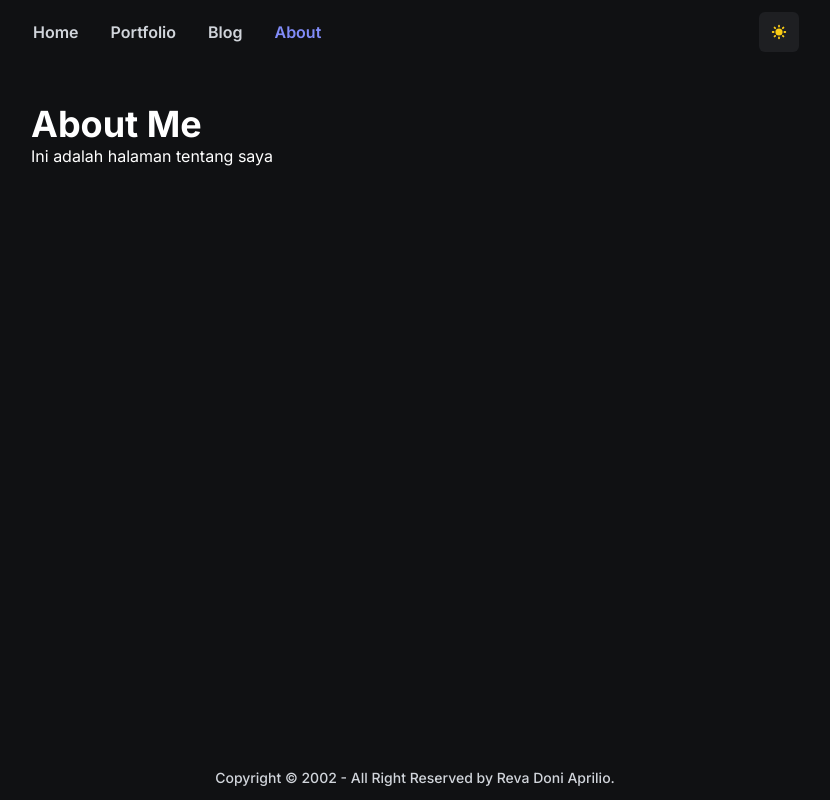
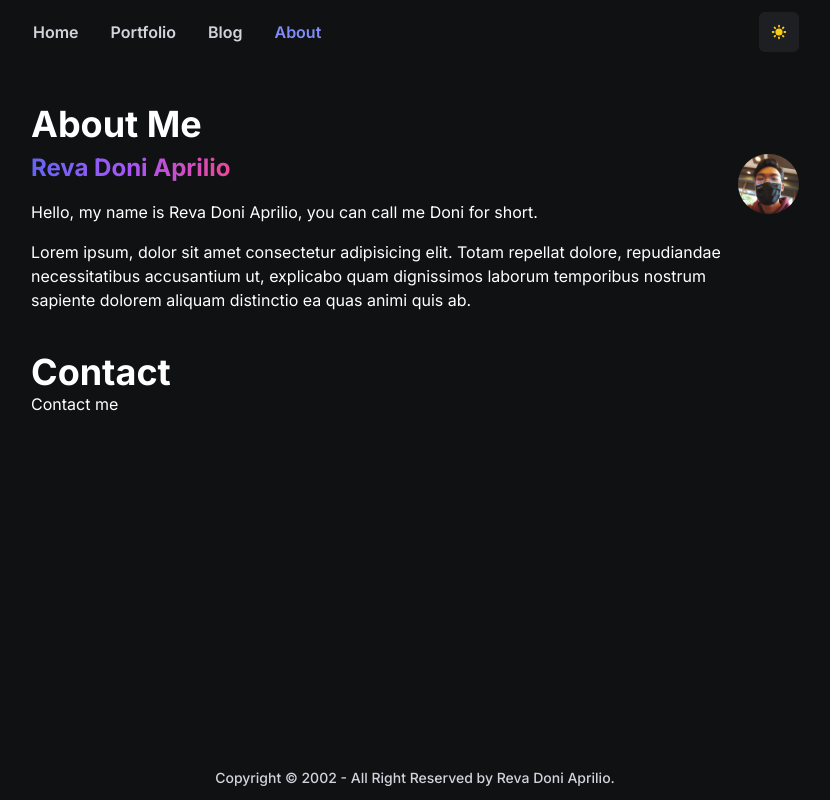
Before and after one commit to RevDonz/revdonz.my.id, a Next.js app: page /about in a window 1280 px wide. Shown: the whole page, without its empty margins (225-1055 px from the left). Built offline with nearby package versions, Linux system fonts and the light colour scheme.

Commit message:
feat(about): add content about me

```diff
--- a/src/components/mollecules/Hero.tsx
+++ b/src/components/mollecules/Hero.tsx
@@ -1,13 +1,14 @@
+import clsx from 'clsx';
+
 export interface HeroProps {
   title: string;
   description: string;
-  // children?: React.ReactNode;
-  // className?: string;
+  className?: string;
 }
 
-const Hero = ({ title, description }: HeroProps) => {
+const Hero = ({ title, description, ...props }: HeroProps) => {
   return (
-    <section className="mb-8">
+    <section className={clsx('mb-8', props.className)}>
       <h1>{title}</h1>
       <p>{description}</p>
     </section>
--- /dev/null
+++ b/src/components/mollecules/HeroWithPhoto.tsx
@@ -0,0 +1,56 @@
+import clsx from 'clsx';
+import Image from 'next/image';
+
+export interface HeroProps {
+  title: string;
+  description?: string;
+  subtitle: string;
+  children?: React.ReactNode;
+}
+
+const HeroWithPhoto = ({
+  title,
+  description,
+  subtitle,
+  children,
+}: HeroProps) => {
+  return (
+    <div className={clsx('flex flex-col md:flex-row-reverse justify-between pb-10')}>
+      <figure
+        className={clsx(
+          'w-[6rem] h-[6rem]',
+          'md:w-[10rem] md:h-[10rem]',
+          'relative',
+          'flex items-center self-start md:justify-end',
+          'mb-4 md:mb-0 md:ml-4'
+        )}
+      >
+        <Image
+          src={'/me.jpg'}
+          alt='Profile Picture'
+          width={150}
+          height={150}
+          layout='intrinsic'
+          className={clsx('rounded-full object-cover')}
+        />
+      </figure>
+      <section>
+        <h1>{title}</h1>
+        <p
+          className={clsx(
+            'max-w-max mt-2 mb-4',
+            'text-transparent font-bold text-xl md:text-2xl',
+            'bg-clip-text bg-gradient-to-r',
+            'from-primary-500 to-secondary-500 via-ternary-500'
+          )}
+        >
+          {subtitle}
+        </p>
+        <p className={clsx('max-w-prose', 'mb-2 md:mb-4')}>{description}</p>
+        {children}
+      </section>
+    </div>
+  );
+};
+
+export default HeroWithPhoto;
--- a/src/pages/about.tsx
+++ b/src/pages/about.tsx
@@ -1,16 +1,27 @@
 import Head from '@/components/atoms/Head';
 import Hero from '@/components/mollecules/Hero';
+import HeroWithPhoto from '@/components/mollecules/HeroWithPhoto';
 import Main from '@/components/template';
+import clsx from 'clsx';
 import React from 'react';
 
 const about = () => {
   return (
     <Main className='mt-10'>
       <Head title='About' />
-      <Hero
+      <HeroWithPhoto
         title={'About Me'}
-        description={'Ini adalah halaman tentang saya'}
-      />
+        subtitle='Reva Doni Aprilio'
+        description='Hello, my name is Reva Doni Aprilio, you can call me Doni for short.'
+      >
+        <p>
+          Lorem ipsum, dolor sit amet consectetur adipisicing elit. Totam
+          repellat dolore, repudiandae necessitatibus accusantium ut, explicabo
+          quam dignissimos laborum temporibus nostrum sapiente dolorem aliquam
+          distinctio ea quas animi quis ab.
+        </p>
+      </HeroWithPhoto>
+      <Hero title='Contact' description='Contact me' />
     </Main>
   );
 };
```
Also changed, not shown: public/me.jpg (added).
